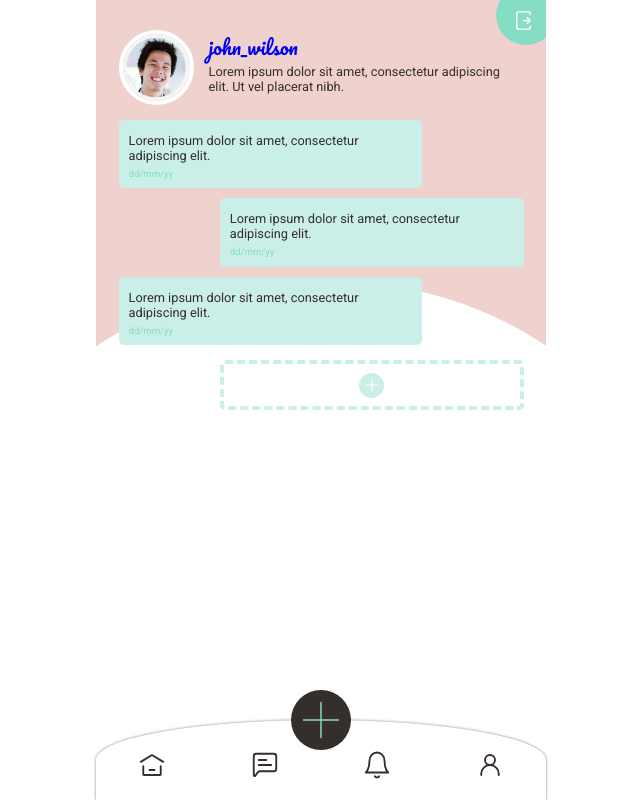
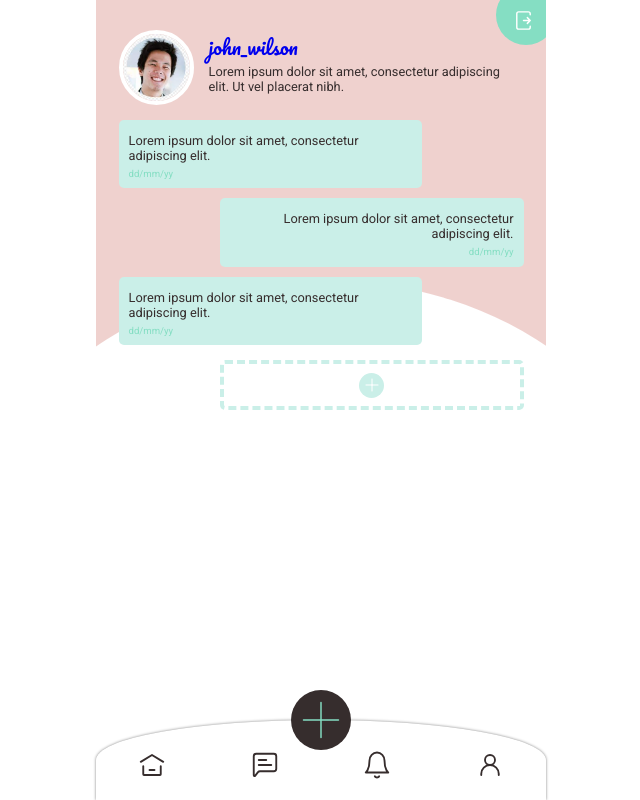
Before and after one commit to mdart86/Pixello, a React (Create React App) app: page /message in a window 1280 px wide. Shown: the whole page, without its empty margins (319-959 px from the left). Built offline with nearby package versions, Linux system fonts and the light colour scheme.

Commit message:
adjusted text alignment on message page for right-aligned boxes

```diff
--- a/src/components/Message.js
+++ b/src/components/Message.js
@@ -104,6 +104,7 @@ const SentMessage = styled.div`
     border-radius: 5px;
     margin: 5px 0;
     align-self: flex-end;
+    text-align: right;
 `
 
 const Text = styled.p`
@@ -115,7 +116,7 @@ const Text = styled.p`
 const Timestamp = styled.p`
     font-size: 0.6rem;
     color: var(--green);
-    padding-left: 10px;
+    padding: 0 10px;
     margin-top: 5px;
 `
 
--- a/src/components/ReceivedMessage.js
+++ b/src/components/ReceivedMessage.js
@@ -30,6 +30,6 @@ const Text = styled.p`
 const Timestamp = styled.p`
     font-size: 0.6rem;
     color: var(--green);
-    padding-left: 10px;
+    padding: 0 10px;
     margin-top: 5px;
 `
```
